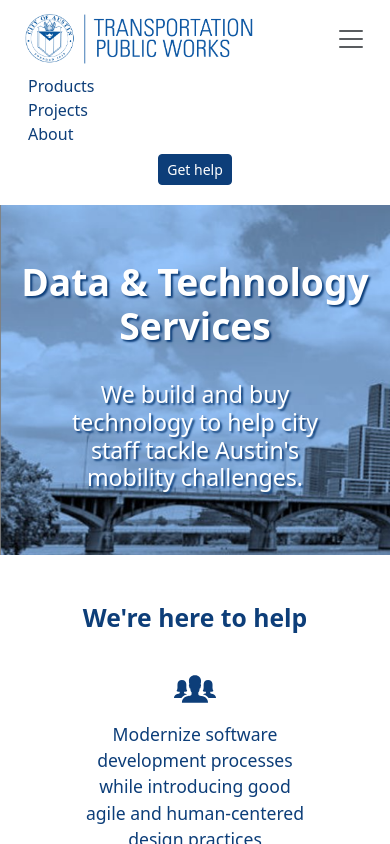
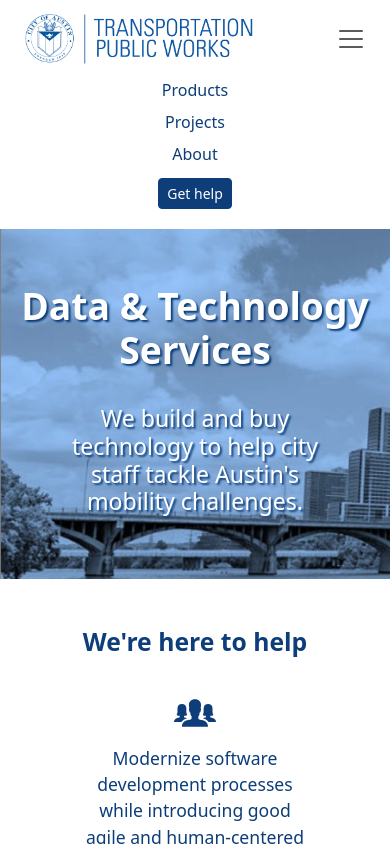
Before and after one commit to cityofaustin/atd-product, a Next.js app: page / in a window 390 px wide. Both pictures are taken after a click on the button 351 px from the left and 39 px from the top of the page. Shown: the top 844 px of the page. Built offline with nearby package versions, Linux system fonts and the light colour scheme; no server answers.

Commit message:
we lost `nav-link` somewhere along the way; restore centering at small breakpoints

```diff
--- a/components/shared/NavComponent.js
+++ b/components/shared/NavComponent.js
@@ -70,7 +70,7 @@ export default function NavComponent(props) {
                   <Link
                     href={page.route}
                     passHref
-                    className={`text-primary text-center px-3 py-1 navbar-menu-link ${fontWeightClass}`}
+                    className={`text-primary text-center px-3 py-1 navbar-menu-link nav-link ${fontWeightClass}`}
                   >
                     {page.label}
                   </Link>
```
